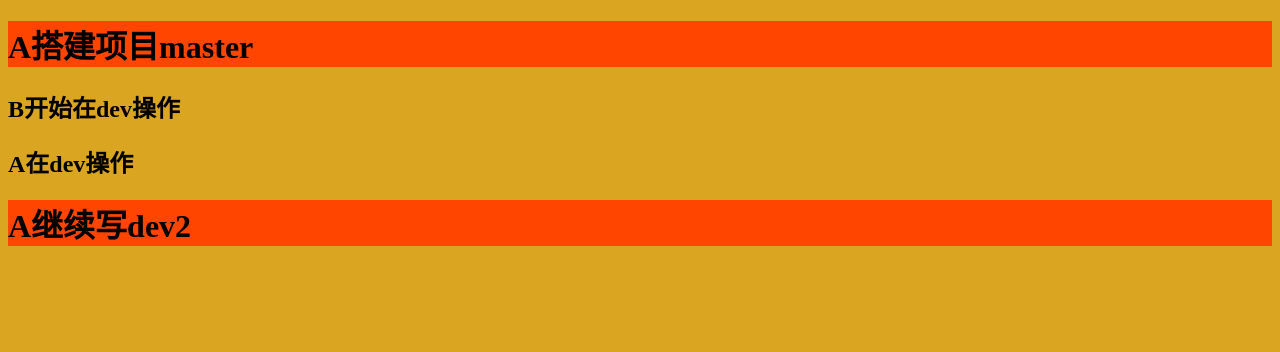
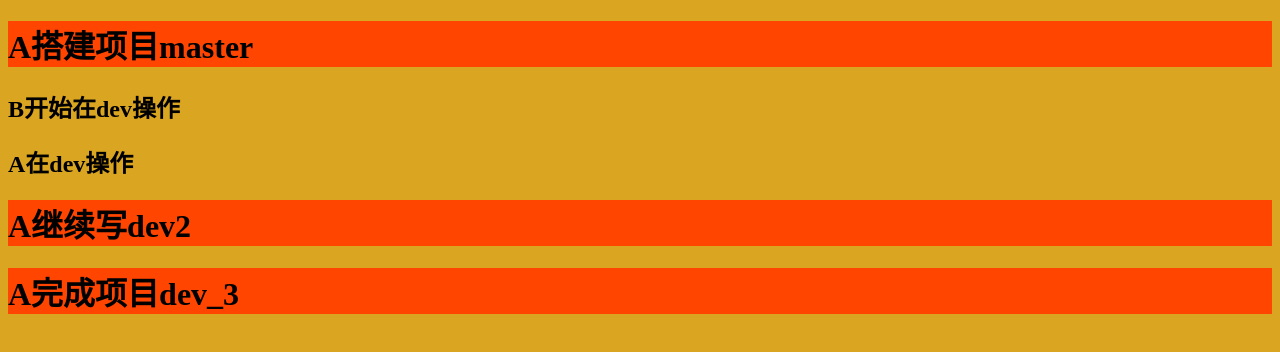
Before and after one commit to dkl0701/2303test, a plain HTML site: page index.html in a window 1280 px wide. Drawn offline with Linux system fonts and the light colour scheme.

Commit message:
'A完成了项目dev_3'

```diff
--- a/index.html
+++ b/index.html
@@ -11,5 +11,6 @@
     <h2>B开始在dev操作</h2>
     <h2>A在dev操作</h2>
     <h1>A继续写dev2</h1>
+    <h1>A完成项目dev_3</h1>
   </body>
 </html>
```
